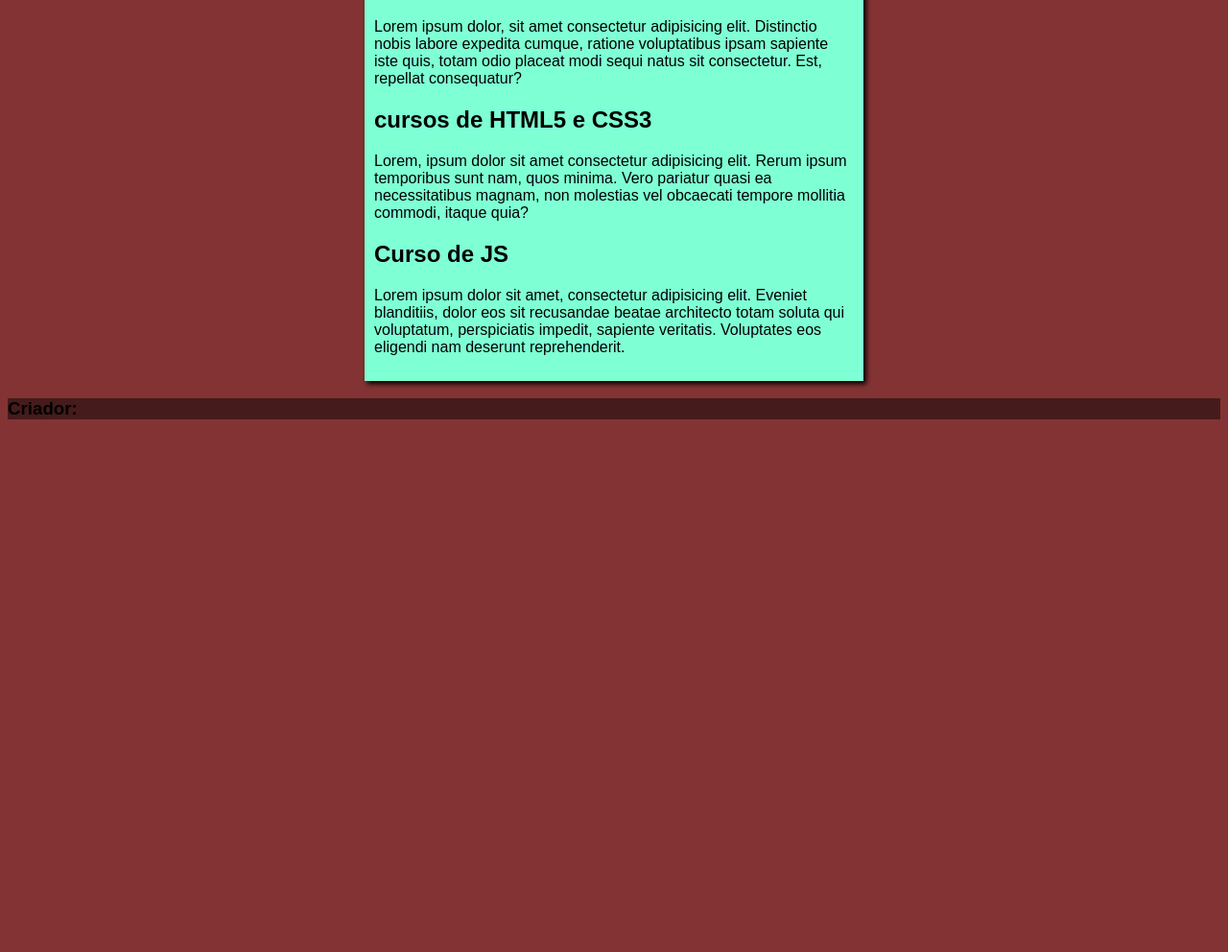
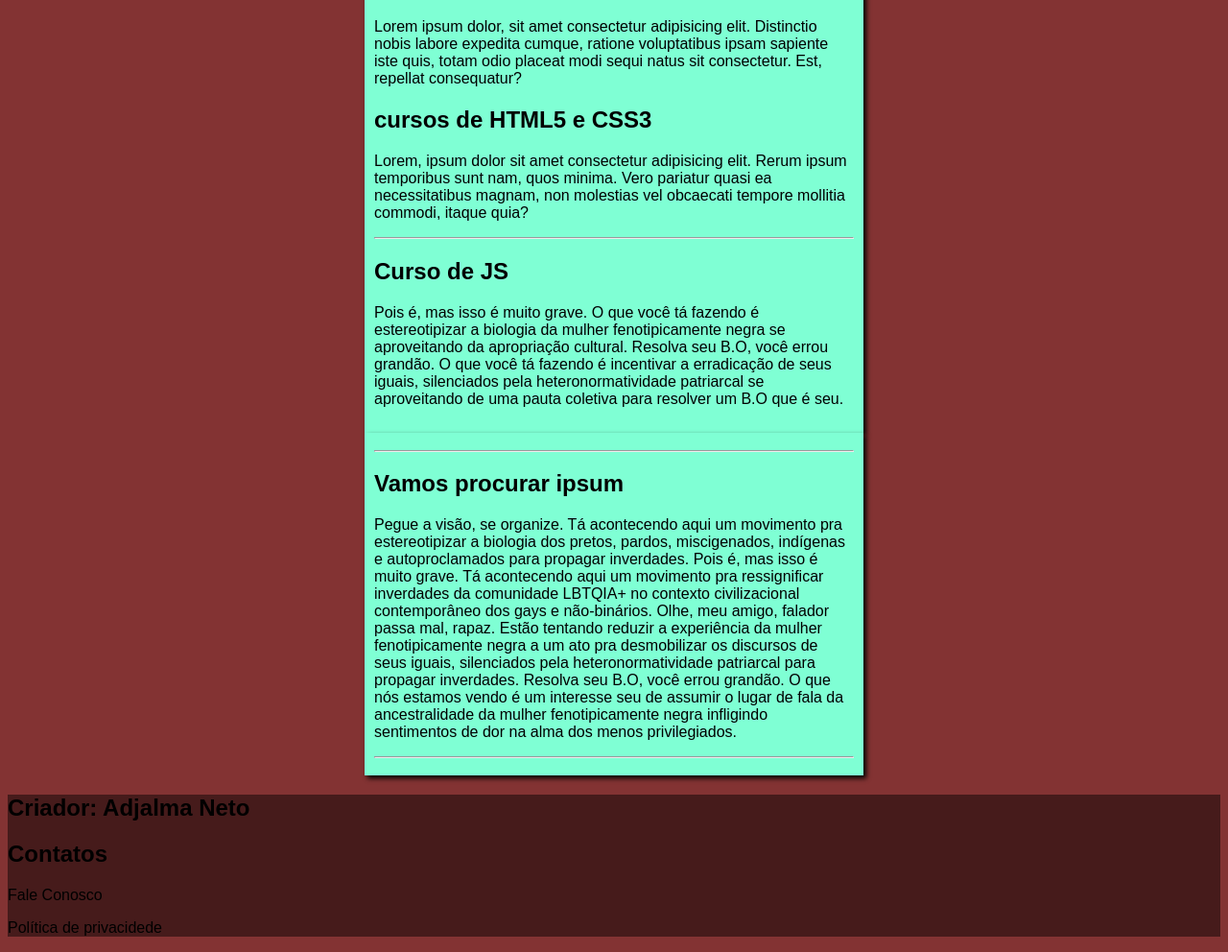
Before and after one commit to Adjalmasantana/projeto-site, a plain HTML site: page index.html in a window 1280 px wide. Shown: the part 79-1071 px from the top of the page at 96% size. Before the commit the page ends 800 px from the top, so only its background shows below. Drawn offline with Linux system fonts and the light colour scheme.

Commit message:
Update index.html

```diff
--- a/index.html
+++ b/index.html
@@ -16,13 +16,26 @@
          <h2>cursos de HTML5 e CSS3</h2>
          <p>Lorem, ipsum dolor sit amet consectetur adipisicing elit. Rerum ipsum temporibus sunt nam, quos minima. Vero pariatur quasi ea necessitatibus magnam, non molestias vel obcaecati tempore mollitia commodi, itaque quia?</p>
       </article>
+      <hr>
       <article>
          <h2>Curso de JS</h2>
-         <p>Lorem ipsum dolor sit amet, consectetur adipisicing elit. Eveniet blanditiis, dolor eos sit recusandae beatae architecto totam soluta qui voluptatum, perspiciatis impedit, sapiente veritatis. Voluptates eos eligendi nam deserunt reprehenderit.</p>
+         <p>Pois é, mas isso é muito grave. O que você tá fazendo é estereotipizar a biologia da mulher fenotipicamente negra se aproveitando da apropriação cultural.   Resolva seu B.O, você errou grandão. O que você tá fazendo é incentivar a erradicação de seus iguais, silenciados pela heteronormatividade patriarcal se aproveitando de uma pauta coletiva para resolver um B.O que é seu.   </p>
       </article>
    </main>
+
+   <main>
+      <hr>
+      <article>
+         <h2>Vamos procurar ipsum </h2>
+         <p>Pegue a visão, se organize. Tá acontecendo aqui um movimento pra estereotipizar a biologia dos pretos, pardos, miscigenados, indígenas e autoproclamados para propagar inverdades.  Pois é, mas isso é muito grave. Tá acontecendo aqui um movimento pra ressignificar inverdades da comunidade LBTQIA+ no contexto civilizacional contemporâneo dos gays e não-binários.   Olhe, meu amigo, falador passa mal, rapaz. Estão tentando reduzir a experiência da mulher fenotipicamente negra a um ato pra desmobilizar os discursos de seus iguais, silenciados pela heteronormatividade patriarcal para propagar inverdades.  Resolva seu B.O, você errou grandão. O que nós estamos vendo é um interesse seu de assumir o lugar de fala da ancestralidade da mulher fenotipicamente negra infligindo sentimentos de dor na alma dos menos privilegiados.   </p>
+      </article>
+      <hr>
+   </main>
    <footer>
-      <h3>Criador:</h3>
+      <h2>Criador: Adjalma Neto</h2>
+      <p><h2>Contatos</h2></p>
+      <p>Fale Conosco</p>
+      <p>Política de privacidede</p>
    </footer>
 
 </body>
```
